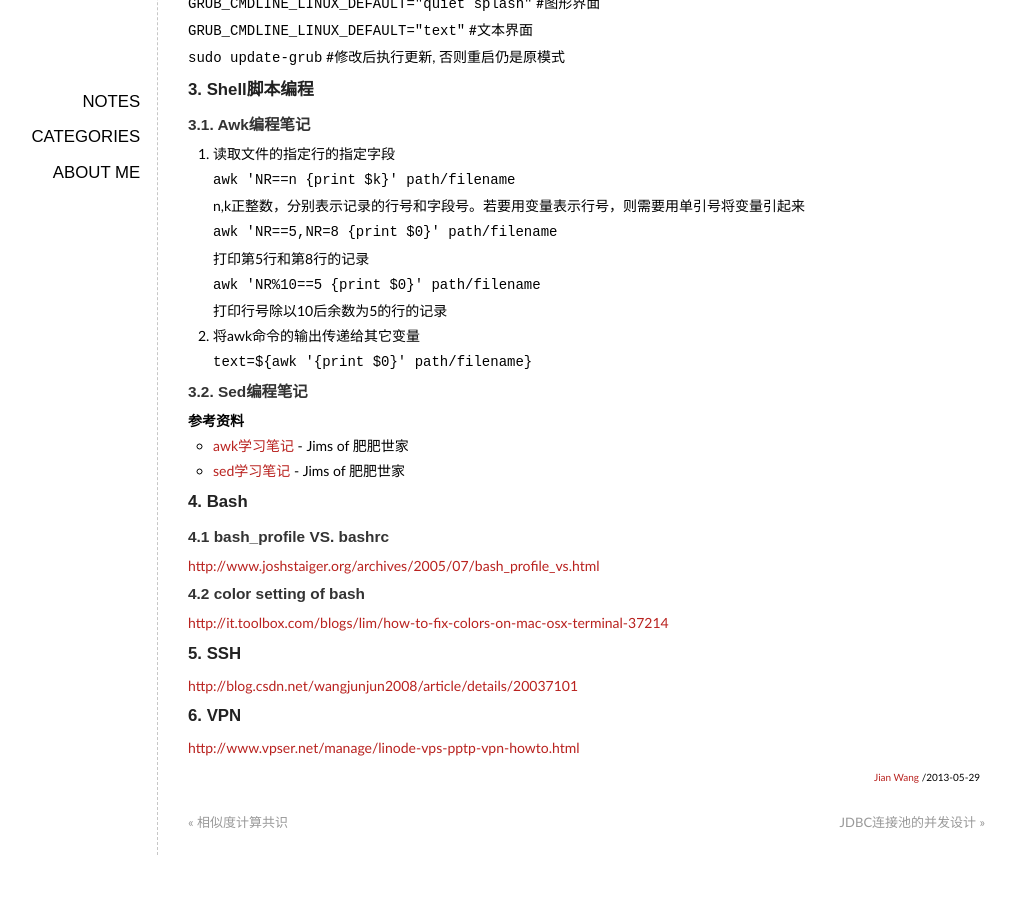
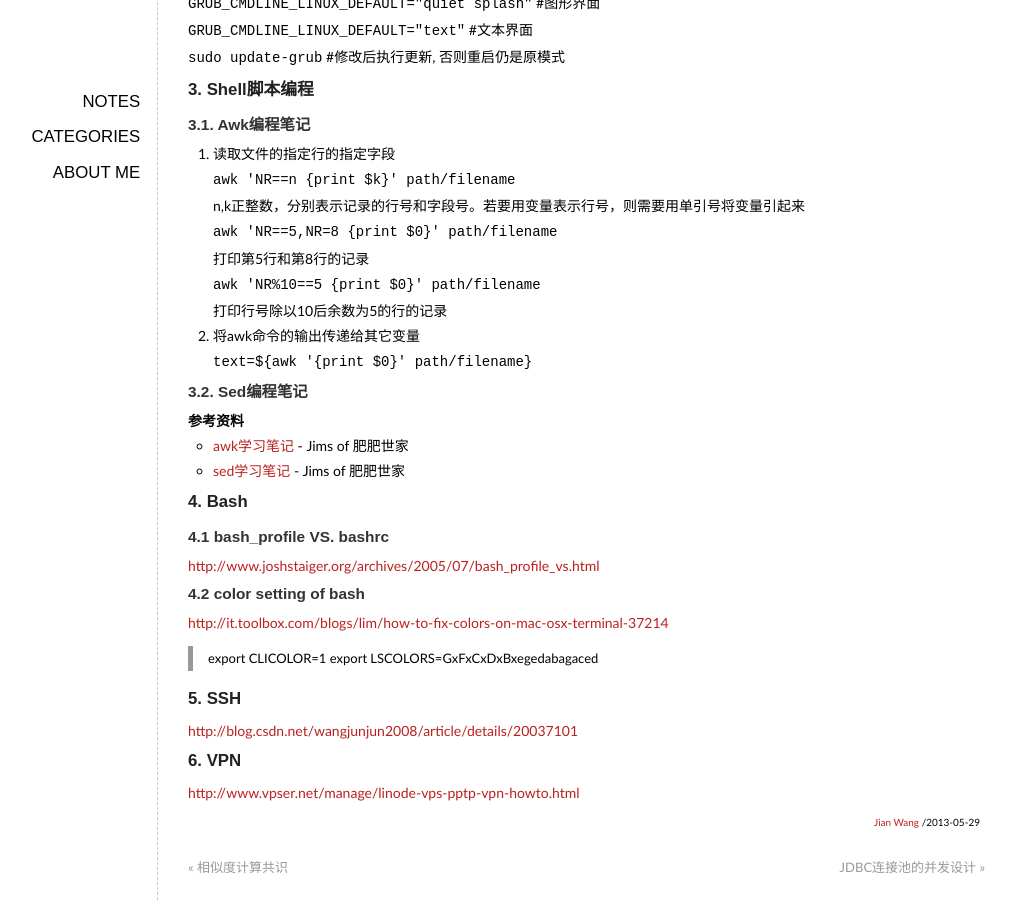
Before and after one commit to elan2wang/note, a Jekyll site: the page built from _posts/2013-05-29-linux-tips.md, in a window 1280 px wide and 900 px high, scrolled down 2487 px. Shown: the whole window, without its empty margins (93-1108 px from the left). Built offline with Jekyll 4.4.1, drawn with Linux system fonts in a browser that asks for light colours; Markdown is read by kramdown in place of the engine named in the settings; formulas are drawn with MathJax 3; comment, search, counter and statistics services are not loaded; before the commit the page ends 3342 px from its top, so only the background shows below that.

Commit message:
edit linux tips

```diff
--- a/_posts/2013-05-29-linux-tips.md
+++ b/_posts/2013-05-29-linux-tips.md
@@ -123,6 +123,8 @@ __参考资料__
 <http://www.joshstaiger.org/archives/2005/07/bash_profile_vs.html>
 ####4.2 color setting of bash
 <http://it.toolbox.com/blogs/lim/how-to-fix-colors-on-mac-osx-terminal-37214>
+>export CLICOLOR=1
+>export LSCOLORS=GxFxCxDxBxegedabagaced
 
 ###5. SSH
 <http://blog.csdn.net/wangjunjun2008/article/details/20037101>
```
